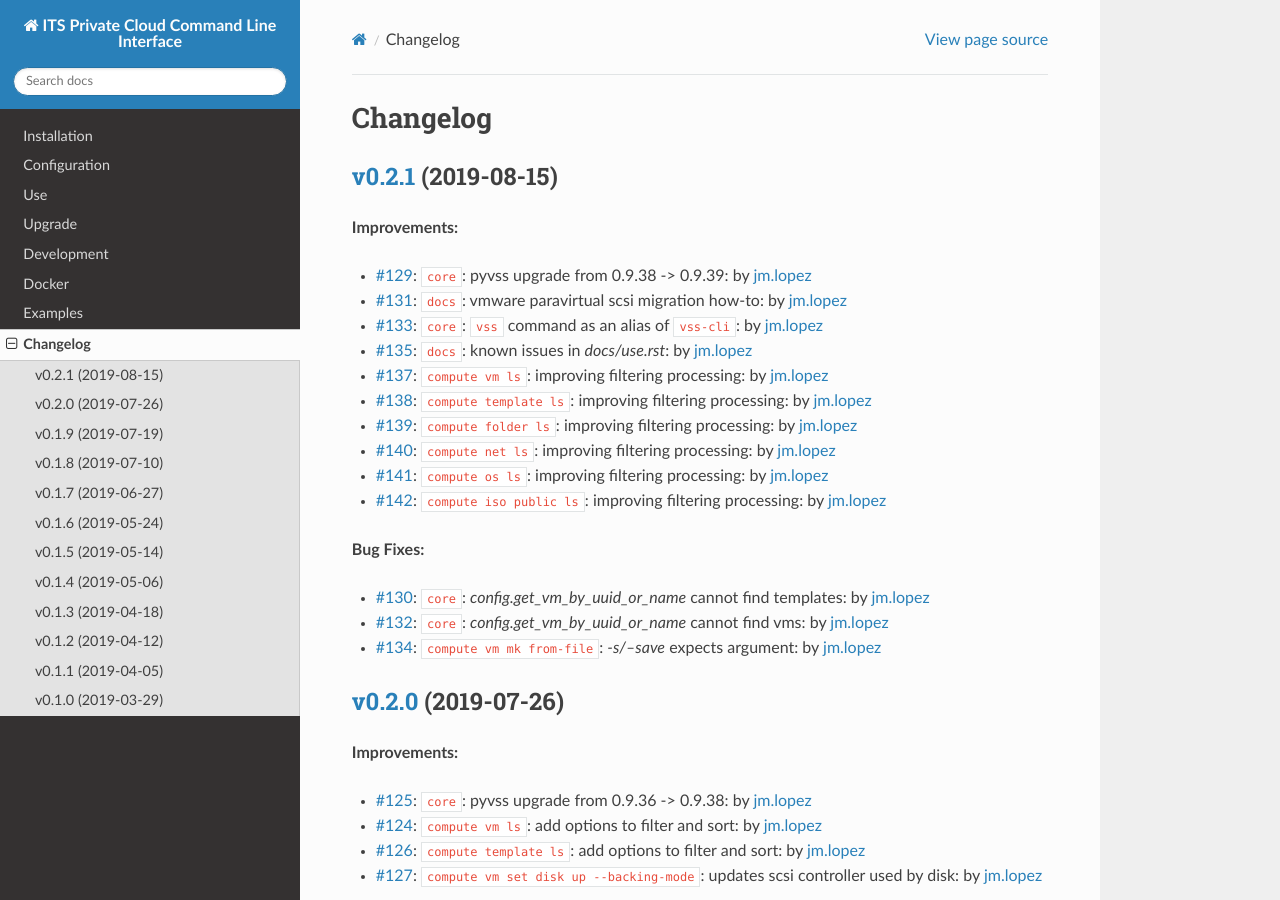
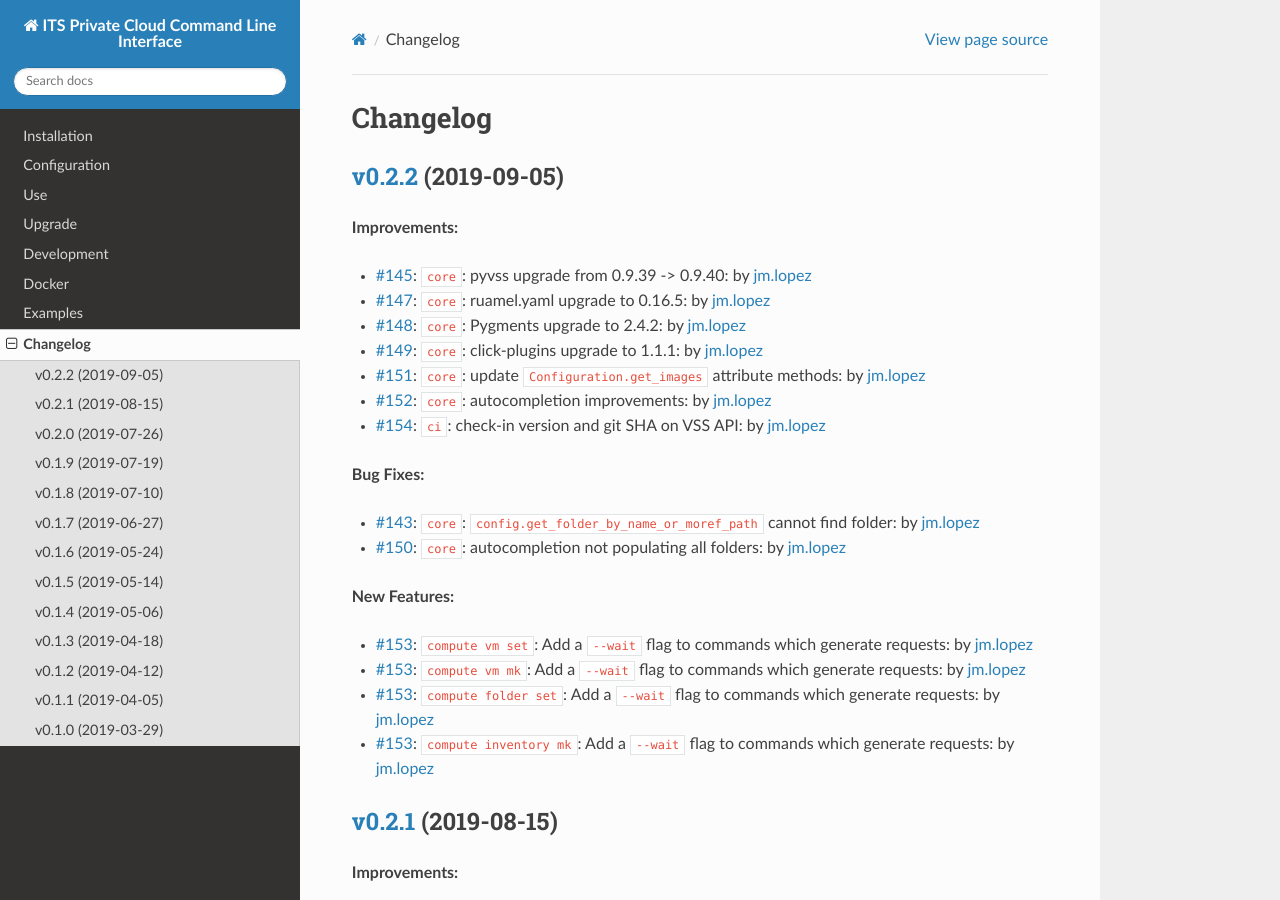
Before and after one commit to EIS-ITS/vss-cli, a Sphinx documentation site: the page built from docs/changelog.rst, in a window 1280 px wide and 900 px high. Built offline with Sphinx 7.4.7 and the Read the Docs theme 2.0.0, drawn with Linux system fonts in a browser that asks for light colours; the version number could not be read and is left out.

Commit message:
Issue #155: 🎉Version release v0.2.2 - Bump version: 0.2.2-dev9 → 0.2.2   - vss_cli/const.py   - docker/Dockerfile   - docker/docker-vss-cli - Update changelog:   - CHANGELOG.md   - docs/changelog.rst - fixes #155

```diff
--- a/docs/changelog.rst
+++ b/docs/changelog.rst
@@ -1,6 +1,31 @@
 =========
 Changelog
 =========
+
+`v0.2.2 <https://gitlab-ee.eis.utoronto.ca/vss/vss-cli/tags/v0.2.2>`_ (2019-09-05)
+==================================================================================
+
+**Improvements:**
+
+- `#145 <https://gitlab-ee.eis.utoronto.ca/vss/vss-cli/issues/145>`_: ``core``: pyvss upgrade from 0.9.39 -> 0.9.40: by `jm.lopez`_
+- `#147 <https://gitlab-ee.eis.utoronto.ca/vss/vss-cli/issues/147>`_: ``core``: ruamel.yaml upgrade to 0.16.5: by `jm.lopez`_
+- `#148 <https://gitlab-ee.eis.utoronto.ca/vss/vss-cli/issues/148>`_: ``core``: Pygments upgrade to 2.4.2: by `jm.lopez`_
+- `#149 <https://gitlab-ee.eis.utoronto.ca/vss/vss-cli/issues/149>`_: ``core``: click-plugins upgrade to 1.1.1: by `jm.lopez`_
+- `#151 <https://gitlab-ee.eis.utoronto.ca/vss/vss-cli/issues/151>`_: ``core``: update ``Configuration.get_images`` attribute methods: by `jm.lopez`_
+- `#152 <https://gitlab-ee.eis.utoronto.ca/vss/vss-cli/issues/152>`_: ``core``: autocompletion improvements: by `jm.lopez`_
+- `#154 <https://gitlab-ee.eis.utoronto.ca/vss/vss-cli/issues/154>`_: ``ci``: check-in version and git SHA on VSS API: by `jm.lopez`_
+
+**Bug Fixes:**
+
+- `#143 <https://gitlab-ee.eis.utoronto.ca/vss/vss-cli/issues/143>`_: ``core``: ``config.get_folder_by_name_or_moref_path`` cannot find folder: by `jm.lopez`_
+- `#150 <https://gitlab-ee.eis.utoronto.ca/vss/vss-cli/issues/150>`_: ``core``: autocompletion not populating all folders: by `jm.lopez`_
+
+**New Features:**
+
+- `#153 <https://gitlab-ee.eis.utoronto.ca/vss/vss-cli/issues/153>`_: ``compute vm set``: Add a ``--wait`` flag to commands which generate requests: by `jm.lopez`_
+- `#153 <https://gitlab-ee.eis.utoronto.ca/vss/vss-cli/issues/153>`_: ``compute vm mk``: Add a ``--wait`` flag to commands which generate requests: by `jm.lopez`_
+- `#153 <https://gitlab-ee.eis.utoronto.ca/vss/vss-cli/issues/153>`_: ``compute folder set``: Add a ``--wait`` flag to commands which generate requests: by `jm.lopez`_
+- `#153 <https://gitlab-ee.eis.utoronto.ca/vss/vss-cli/issues/153>`_: ``compute inventory mk``: Add a ``--wait`` flag to commands which generate requests: by `jm.lopez`_
 
 `v0.2.1 <https://gitlab-ee.eis.utoronto.ca/vss/vss-cli/tags/v0.2.1>`_ (2019-08-15)
 ==================================================================================
```
Also changed, not shown: CHANGELOG.md (+21 -0 lines), .bumpversion.cfg, 3 other files.
